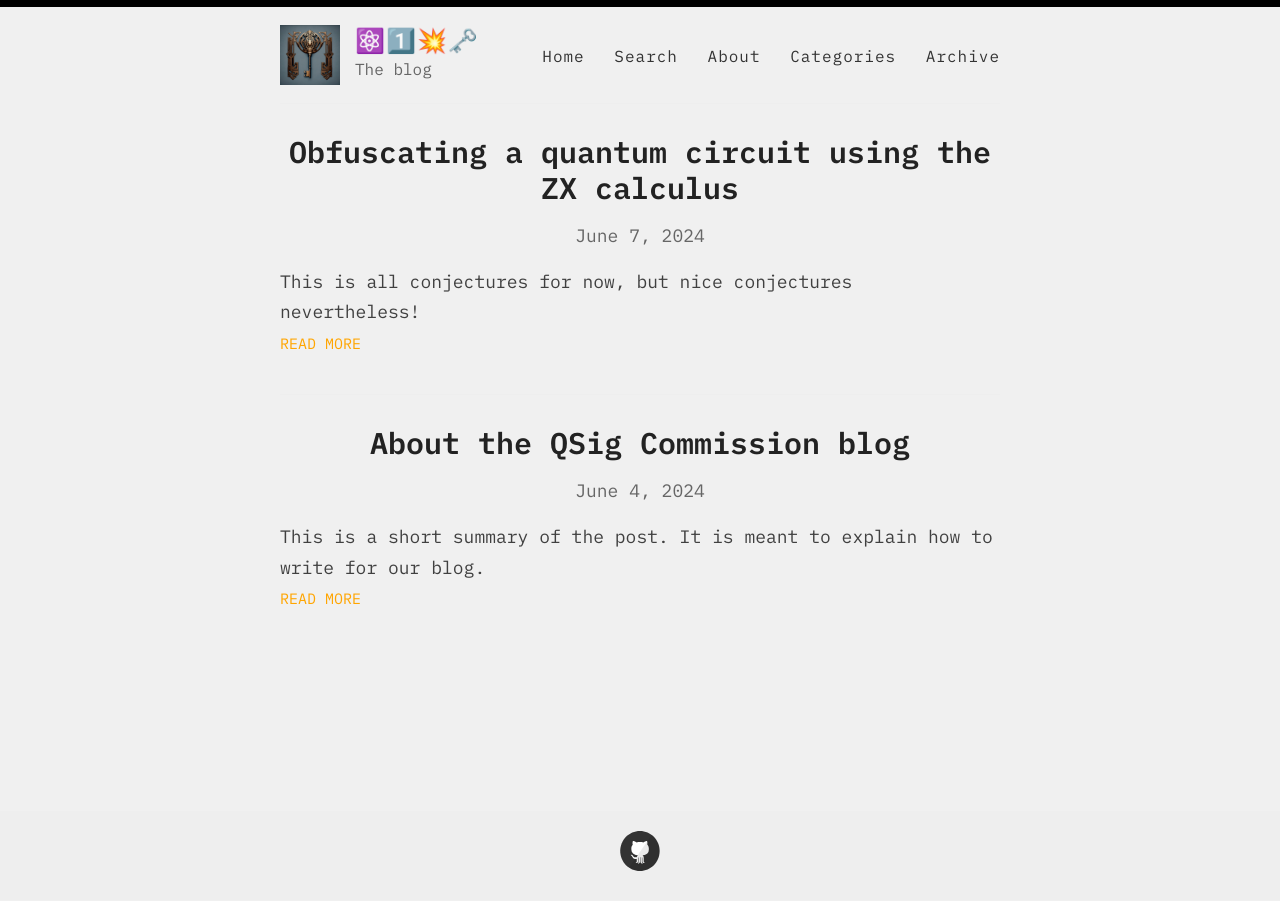
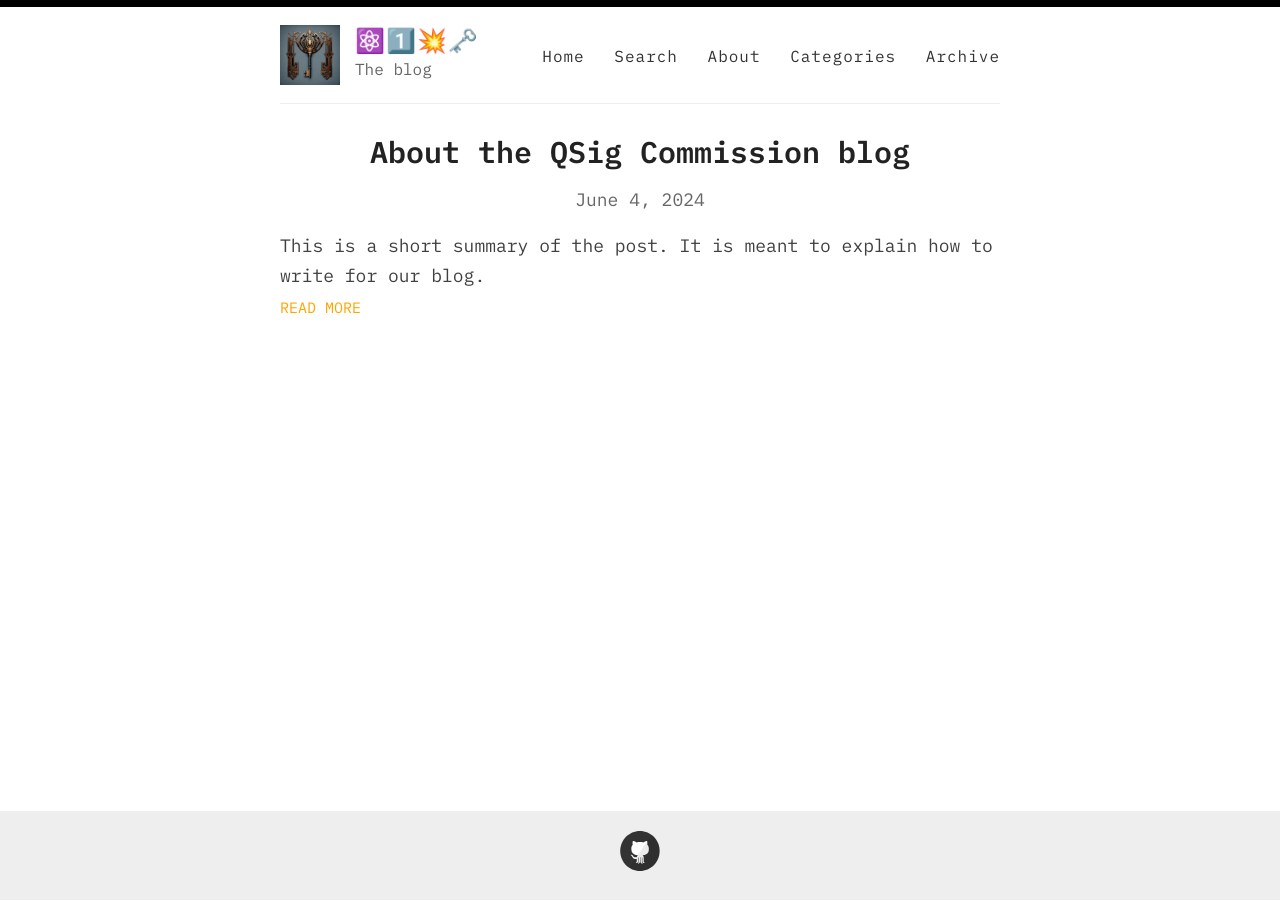
Before and after one commit to neverlocal/blog, a Jekyll site: the page built from index.html, in a window 1280 px wide. Built offline with Jekyll 4.4.1, drawn with Linux system fonts in a browser that asks for light colours; the list of posts is cut into pages by our own code; part of the change alters nothing that is shown.

Commit message:
Small edits.

```diff
--- a/_posts/2024-06-07-obfuscating-quantum-circuits-zx.md
+++ /dev/null
@@ -1,70 +0,0 @@
----
-layout: post
-title:  "Obfuscating a quantum circuit using the ZX calculus"
-author: Stefano Gogioso, Richie Yeung, Fabrizio Genovese
-categories: ZX-calculus obfuscation
-excerpt: This is all conjectures for now, but nice conjectures nevertheless!
-usemathjax: true
-thanks: "TODO"
----
-
-In our work around building Quantum 1-Shot Signatures, we have a couple of outstanding problems to solve.
-1. Building a cryptographic gadget called [equivocal hash functions](https://github.com/The-QSig-Commission/QSigCommissionWiki/wiki/Hash-function#equivocal-hash-function);
-2. Baking it into a quantum circuit, and simplifying it enough so that it can run on a quantum computer sooner than later.
-
-In this post, we'll focus on 1. Such equivocal hash functions have been proved to exist, for instance in [this paper](https://eprint.iacr.org/2020/107), using ordered affine partitions. Unfortunately, this proof is essentially non-constructive, so the problem of 'actually building the thing' still stands. We had a first stab at building these gadgets explicitly [here](https://github.com/The-QSig-Commission/QSigCommissionWiki/wiki/Hash-functions-from-ordered-affine-partitions), but Lev, one of the main researchers involved in this project, quickly broke the mechanism.
-
-Now we have some other candidate constructions, but pretty much all of them present a problem: The construction is a function that needs to be *obfuscated* somehow. As black box obfuscation is proven to be [infeasible](https://dash.harvard.edu/bitstream/handle/1/12644697/9034637.pdf), this leaves only [indistinguishability obfuscation](https://en.wikipedia.org/wiki/Indistinguishability_obfuscation) - abbreviated 'iO' as the best possible alternative. Io has a lot of nice properties, so assuming it gives us a very nice tool for building crypto primitives in a theoretical context, but it is totally unworkable in practice at the moment, go figure implementing it on a quantum computing device.
-
-So, whereas we play with indistinguishability obfuscation and other gadgets on one hand, we are also exploring more esotheric alternatives on the other hand. One of these esotheric alternatives is what this post is about. To make this explanation more palatable to the layman, from now on we'll fix the following scenario:
-
-> Suppose that I have a pseudorandom function, which I instantiate with some random seed $r$. Suppose furthermore that I bake this thing into a (quantum) circuit. How can I rewrite the circuit so that it is difficult to 'extract' $r$ by analyzing it?
-
-Essentially, we need to bake our function, instantiated with a random seed $r$, into a quantum cicuit. This is nothing more than a bunch of (quantum) gates, which will be passed to a quantum computer to be run. Needless to say, if someone can read $r$ the whole protocol becomes insecure, so the problem is: how do we make sure people won't be able to extract $r$ by just looking at the gates of the circuit implementation?
-
-## Enter the ZX calculus
-
-The [ZX calculus](https://en.wikipedia.org/wiki/ZX-calculus) is a diagrammatic calculus to express quantum circuits. The cool thing about is is that it has a bunch of very disciplined rewriting rules which can be leveraged to simplify a quantum circuit. For instance, you can take a quantum circuit, translate it into a ZX diagram, and apply the rewriting rules until you obtain a circuit that:
-
-1. Computes the same thing;
-2. Has some nice properties, for instance it may use a lower [Toffoli gate](https://en.wikipedia.org/wiki/Toffoli_gate) count.
-
-The ZX calculus looks like the picture below. In the top half of the picture, you can see the ZX calculus 'atoms', notated with the unitaries they correspond to in 'standard' quantum computing. We call these 'spiders'. The red and green spiders on rows 3 and 4 can be obtained as a special case of the $(n,m)$-legged spiders in rows 1 and 2 (they are just $(1,1)$ and $(0,1)$ spiders, respectively), and are listed explicitly only for clarity. There is also the Hadamard gate, not defined explicitly because it's really like its traditional counterpart, which is represented by a yellow box marked 'H'.
-
-![ZX calculus recap table](../assetsPosts/2024-06-07-obfuscating-quantum-circuits-zx/zx-calculus.png)
-
-Spiders are connected by merging their legs, and in the bottom half of the picture you can see the rewriting rules. So, for instance, rule (C) says that you can always turn a green spider into a red one by applying a Hadamard gate to each of its legs. A [very deep result](https://arxiv.org/pdf/1706.09877) says that each unitary in ${\mathbb{C}^{2}}^{n}$ can be turned into a ZX diagram, and this in turn means that every quantum circuit can be turned into a bunch of spiders.
-
-## Obfuscating circuits
-
-The underlying idea of this particular obfuscation technique we are pursuing is the following: Take for instance rules (S2): These tell you that every time you have a wire, you can introduce some spiders on it. So we could take a circuit, introduce some *redundant* spiders using (S2) and then *let them diffuse* through the circuit applying the other rules. In a nurshell, this amounts to introduce 'harmless noise' - that is, noise that cancels out completely, but then letting diffuse it into the circuit in a way so that it becomes impossible to distinguish the noise from the original gates.
-
-In a nushell, by diluting the circuit with 'noise' we let the information about the random seed $r$ of our running example dissolve into it, in a way that is not easily recoverable.
-
-In practice, this method relies on something called [Pauli gadgets](https://arxiv.org/pdf/1906.01734), which are exactly the lego bricks we need to add to our circuits to produce the noise we need and then diffuse it. To do this properly though, we need to figure out some stuff about how these gadgets commute between each other under particular conditions we are interested in. We are exactly doing so on one hand, wereas we prepare code mocks on the other hand.
-
-### Linear algebraic explanation
-
-If you are more versed with linear algebra, see it this way: Immagine I have a composition of unitaries:
-
-$$ U_1 U_2 U_3 \dots U_n.$$
-
-Going back to our running example, one or more of these unitaries will encode my random seed $r$ in some way. If I want to make this information hard to extract, I can rewrite the composition above as:
-
-$$ U_1 I U_2 I U_3 I \dots I U_n.$$
-
-Basically, I have introduced identity matrices $I$ everywhere, which by definition do not alter the computation. Now, I can rewrite each $I$ as $V^{-1}V$, where $V$ is some unitary matrix. If I pick the $V$s wisely, so that they commute with the $U_i$ in some non-obvious way, I can end up having a circuit
-
-$$ W_1 W_2 W_3 \dots W_m.$$
-
-Where the $W_j$ and the $U_i$ really don't look like anything alike. The idea here is that there are really *many alternatives* - as in, a continuum of them - for the $V$s, so that reconstructing the original circuit may not be computationally easy.
-
-The main reason to prefer the ZX approach to the algebraic one is that the 'diffusion step' in the ZX case is merely graph rewriting, which has already been efficiently implemented in a plethora of ways.
-
-Again, this is a bit of an oversymplification. In reality, Pauli gadgets are not exactly just 'unitaries', but the infinitesimal generators of the [Lie algebra](https://en.wikipedia.org/wiki/Special_unitary_group#Lie_algebra) $\mathfrak{su}(n)$ associated to the [Special unitary Lie group](https://en.wikipedia.org/wiki/Special_unitary_group) $SU(n)$. In the case of $\mathfrak{su}(2)$, Pauli gadgets are some of the most important single-qubit operations. Part of our work is figuring out the commutation relations between 'higher Pauli gadgets' - that is, generators of $\mathfrak{su}(n)$ for $n \geq 3$ - in purely diagrammatic terms. This would allow us to use the already developed diagrammatic-rewriting software for the ZX calculus to try this sort of obfuscation techniques.
-
-## Will this work?
-
-God knows! Obviously coming up with such an idea and proving that it is computationally secure are two very different beasts. We have some proof ideas that involve random walks on a graph and some other stuff, but it's still too early to say. Most importantly, we need to get more clarity around which complexity assumptions we would have to make so that such a proof could hold.
-
-Hopefully, this will be material for a future blog post, so stay tuned!
--- a/_sass/_variables.scss
+++ b/_sass/_variables.scss
@@ -17,7 +17,7 @@ $lightGray: #eee;
 $white: #fff;
 
 // Main
-$background: #f0f0f0;
+$background: #fff;
 $mainfont: #404040;
 $headingFont: #222;
 
@@ -31,10 +31,10 @@ $searchBackground: #ececec;
 
 //Boxes
 $pullquoteBackground: orange;
-$blockquoteBackground: #f2e9e0;
-$mathEnvBackground: #f2e9e0;
+$blockquoteBackground: #ffebd8;
+$mathEnvBackground: #ffebd8;
 $codeEnvBackground: #363028;
-$thanksBackground: #f2e9e0;
+$thanksBackground: #ffebd8;
 
 // Tags
 $postTagsBackground: $orange;
```
Also changed, not shown: assetsPosts/2024-06-07-obfuscating-quantum-circuits-zx/zx-calculus.png (deleted).
